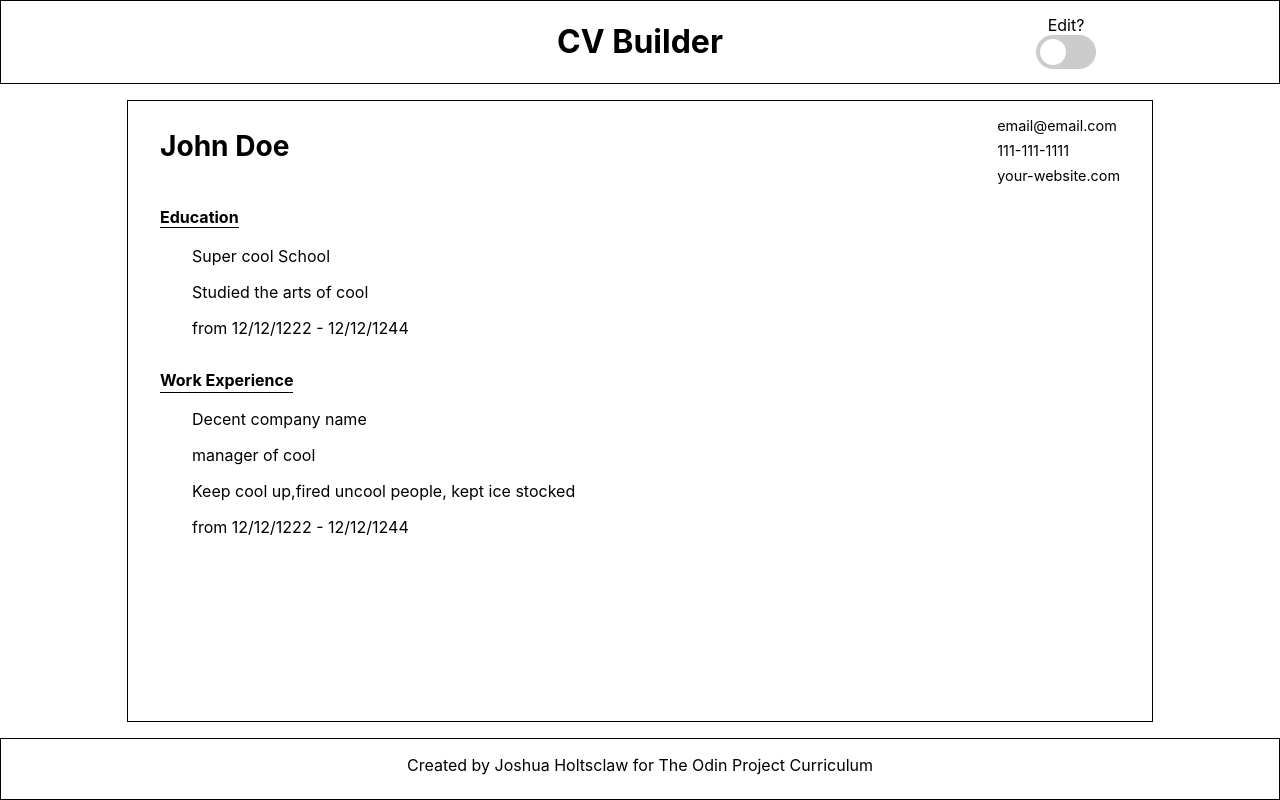
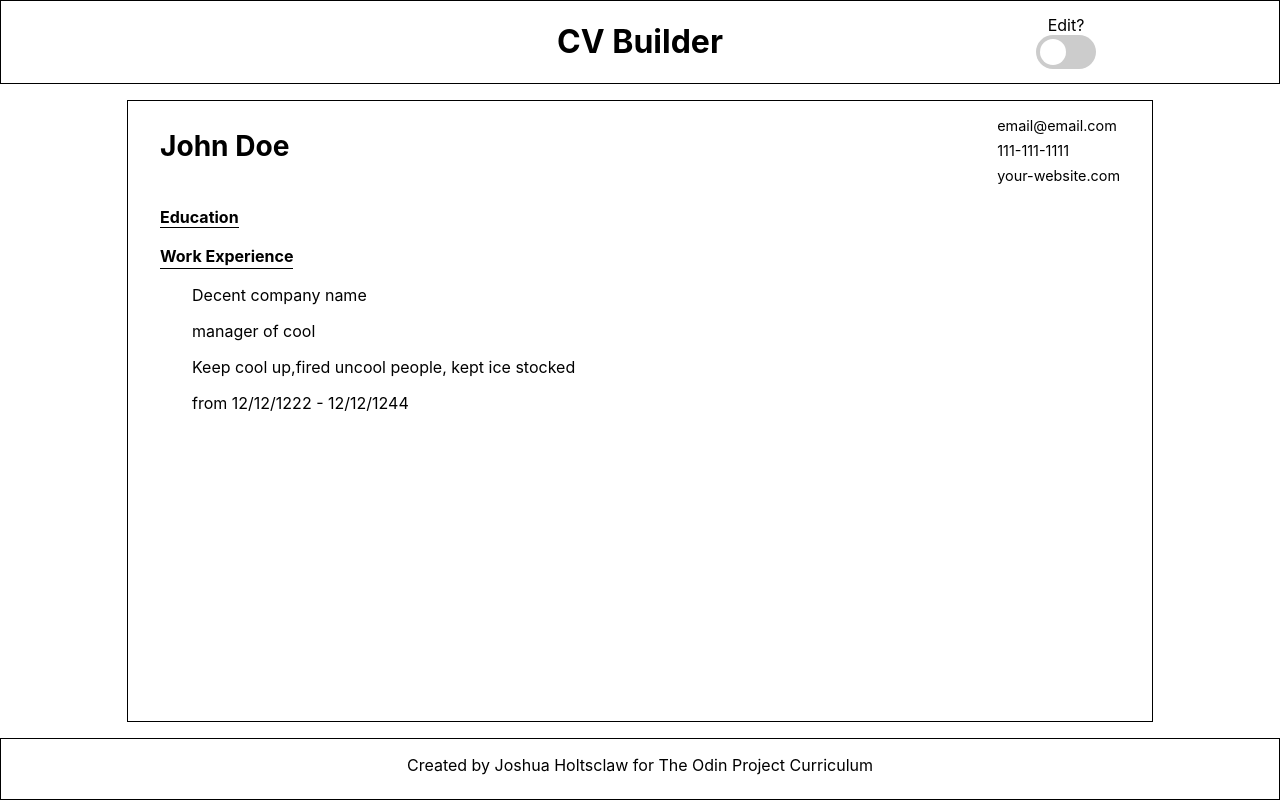
Before and after one commit to Marshnme/cv-app, a React (Create React App) app: page / in a window 1280 px wide. Built offline with nearby package versions, Linux system fonts and the light colour scheme.

Commit message:
can add schools

```diff
--- a/src/App.js
+++ b/src/App.js
@@ -23,6 +23,8 @@ class App extends React.Component {
 		this.handleEditToggle = this.handleEditToggle.bind(this);
 		this.handleNameSubmit = this.handleNameSubmit.bind(this);
 		this.handleContactSubmit = this.handleContactSubmit.bind(this);
+
+		this.addSchool = this.addSchool.bind(this);
 	}
 
 	handleEditToggle() {
@@ -56,6 +58,13 @@ class App extends React.Component {
 
 	// EDUCATION FUNCTIONS
 
+	addSchool(formToggle, newSchool, e) {
+		e.preventDefault();
+		this.setState({ education: [...this.state.education, newSchool] });
+		console.log(newSchool);
+		formToggle();
+	}
+
 	render() {
 		let { editToggle, generalInfo, education, workExp } = this.state;
 
@@ -82,7 +91,11 @@ class App extends React.Component {
 						handleNameSubmit={this.handleNameSubmit}
 						handleContactSubmit={this.handleContactSubmit}
 					></GeneralInfo>
-					<Education edit={editToggle} school={education}></Education>
+					<Education
+						edit={editToggle}
+						addSchool={this.addSchool}
+						schools={education}
+					></Education>
 					<WorkExp edit={editToggle} jobs={workExp}></WorkExp>
 				</main>
 				<footer className="footer">
--- a/src/components/Education.jsx
+++ b/src/components/Education.jsx
@@ -17,24 +17,29 @@ class Education extends React.Component{
 
 
     render() {
-        let {edit,school} = this.props
+        let {formToggle} = this.state
+        let {edit,addSchool,schools} = this.props
         return (
             <div className='education-container'>
                 <div className="school-section-title">
                     <h4>Education</h4>
                     {edit ? <p onClick={this.toggleEducationForm}>+</p> : null}
 
-                    {this.state.educationFormToggle ? <EducationForm></EducationForm> : null}
+                    {this.state.educationFormToggle ? <EducationForm addSchool={addSchool} formToggle={    this.toggleEducationForm}></EducationForm> : null}
                 </div>
 
+                    {console.log(schools)}
+                    <div className="schools">
+                    {schools.map((school) => {
+                    return(
 
-
-                <div className="schools">
-                    <div className="school-info">
-                        <p>Super cool School</p>
-                        <p>Studied the arts of cool</p>
-                        <p>from 12/12/1222 - 12/12/1244</p>
-                    </div>
+                        <div className="school-info">
+                            <p>{school.schoolField}</p>
+                            <p>{school.majorField}</p>
+                            <p>{school.dateField}</p>
+                        </div>
+                    )
+                    })}
                 </div>
             </div>
         )
--- a/src/components/EducationForm.jsx
+++ b/src/components/EducationForm.jsx
@@ -4,18 +4,37 @@ import '../styles/Education.css'
 class EducationForm extends React.Component{
     constructor(props) {
         super(props)
+
+        this.state = {
+            schoolField: '',
+            majorField: '',
+            dateField:''
+        }
+        this.handleChange = this.handleChange.bind(this)
+    }
+
+    handleChange(e) {
+        if (e.target.id === 'school') {
+            this.setState({...this.state,schoolField:e.target.value})
+        } else if (e.target.id === 'major') {
+            this.setState({...this.state,majorField:e.target.value})
+        } else if (e.target.id === 'date') {
+            this.setState({...this.state,dateField:e.target.value})
+        }
     }
 
     render() {
+        let {schoolField,majorField,dateField} = this.state
+        let {addSchool,formToggle} = this.props
         return (
             <div className='education-form-container'>
-                <form className='education-form'>
+                <form className='education-form' onSubmit={addSchool.bind(this,formToggle,this.state)}>
                     <label htmlFor="school">School</label>
-                    <input type="text" id='school' name="school" />
+                    <input type="text" id='school' name="school" onChange={this.handleChange} value={schoolField} />
                     <label htmlFor="major">major</label>
-                    <input type="text" id='major' name="major" />
+                    <input type="text" id='major' name="major" onChange={this.handleChange} value={majorField} />
                     <label htmlFor="date">date</label>
-                    <input type="text" id='date' name="date" />
+                    <input type="text" id='date' name="date" onChange={this.handleChange} value={dateField} />
                     <button type='submit'>Add School</button>
                 </form>
             </div>
```
